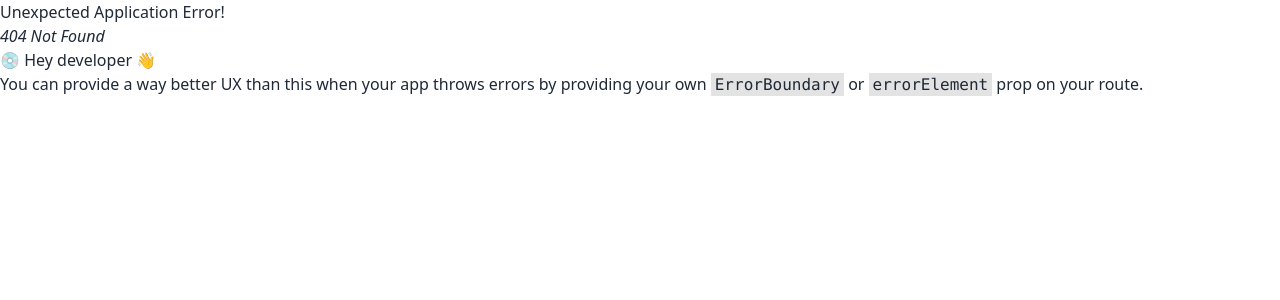
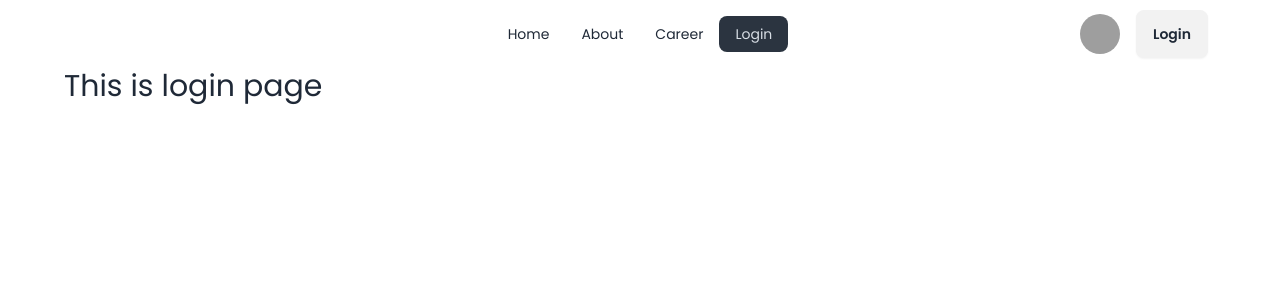
Before and after one commit to kamrulkoche/react-dragon-news-auth, a React (Vite) app: page /login in a window 1280 px wide. Before the commit this address had no page. Shown: the top 300 px of the page. Built offline with nearby package versions, Linux system fonts and the light colour scheme; grey boxes are pictures that could not be loaded.

Commit message:
add login page

```diff
--- /dev/null
+++ b/src/pages/Login/Login.jsx
@@ -0,0 +1,13 @@
+import React from "react";
+import Navbar from "../../shared/Navbar/Navbar";
+
+const Login = () => {
+  return (
+    <div>
+      <Navbar />
+      <h2 className="text-3xl">This is login page</h2>
+    </div>
+  );
+};
+
+export default Login;
--- a/src/routes/Routers.jsx
+++ b/src/routes/Routers.jsx
@@ -1,6 +1,7 @@
 import { createBrowserRouter } from "react-router-dom";
 import Root from "../layout/Root";
 import Home from "../pages/Home/Home";
+import Login from "../pages/Login/Login";
 
 const router = createBrowserRouter([
   {
@@ -11,6 +12,10 @@ const router = createBrowserRouter([
         path: "/",
         element: <Home />,
       },
+      {
+        path: "/login",
+        element: <Login />,
+      },
     ],
   },
 ]);
--- a/src/shared/Navbar/Navbar.jsx
+++ b/src/shared/Navbar/Navbar.jsx
@@ -1,6 +1,6 @@
 import React from "react";
 import { Link, NavLink } from "react-router-dom";
-import userLogo from "../../assets/user.png"
+import userLogo from "../../assets/user.png";
 
 const Navbar = () => {
   const navLinks = (
@@ -13,6 +13,9 @@ const Navbar = () => {
       </li>
       <li>
         <NavLink to="/career">Career</NavLink>
+      </li>
+      <li>
+        <NavLink to="/login">Login</NavLink>
       </li>
     </>
   );
@@ -48,16 +51,16 @@ const Navbar = () => {
         <ul className="menu menu-horizontal px-1">{navLinks}</ul>
       </div>
       <div className="navbar-end">
-        <Link>
         <div className="items-center flex gap-4">
           <div className="avatar">
             <div className="w-10 rounded-full">
               <img src={userLogo} />
             </div>
           </div>
+          <Link to="/login">
             <button className="btn">Login</button>
+          </Link>
         </div>
-        </Link>
       </div>
     </div>
   );
```
Lines whose indentation alone changed are shown as unchanged.
